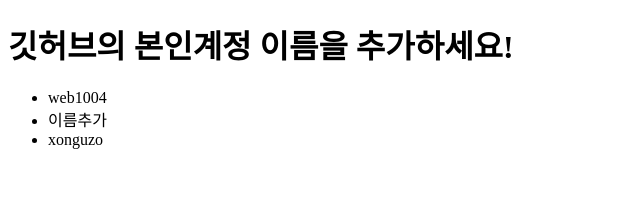
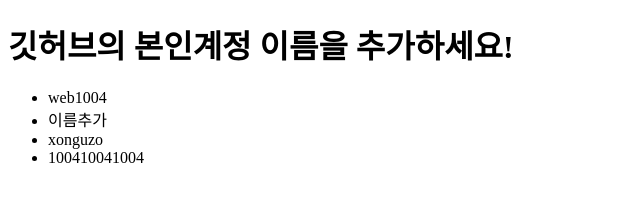
Before and after one commit to suk1004/request, a plain HTML site: page index.html in a window 1280 px wide. Shown: the whole page, without its empty margins (0-640 px from the left). Drawn offline with Linux system fonts and the light colour scheme.

Commit message:
이름추가

```diff
--- a/index.html
+++ b/index.html
@@ -10,6 +10,7 @@
     <li>web1004</li>
     <li>이름추가</li>
     <li>xonguzo</li>
+    <li>100410041004</li>
   </ul>
 </body>
 </html>
```
